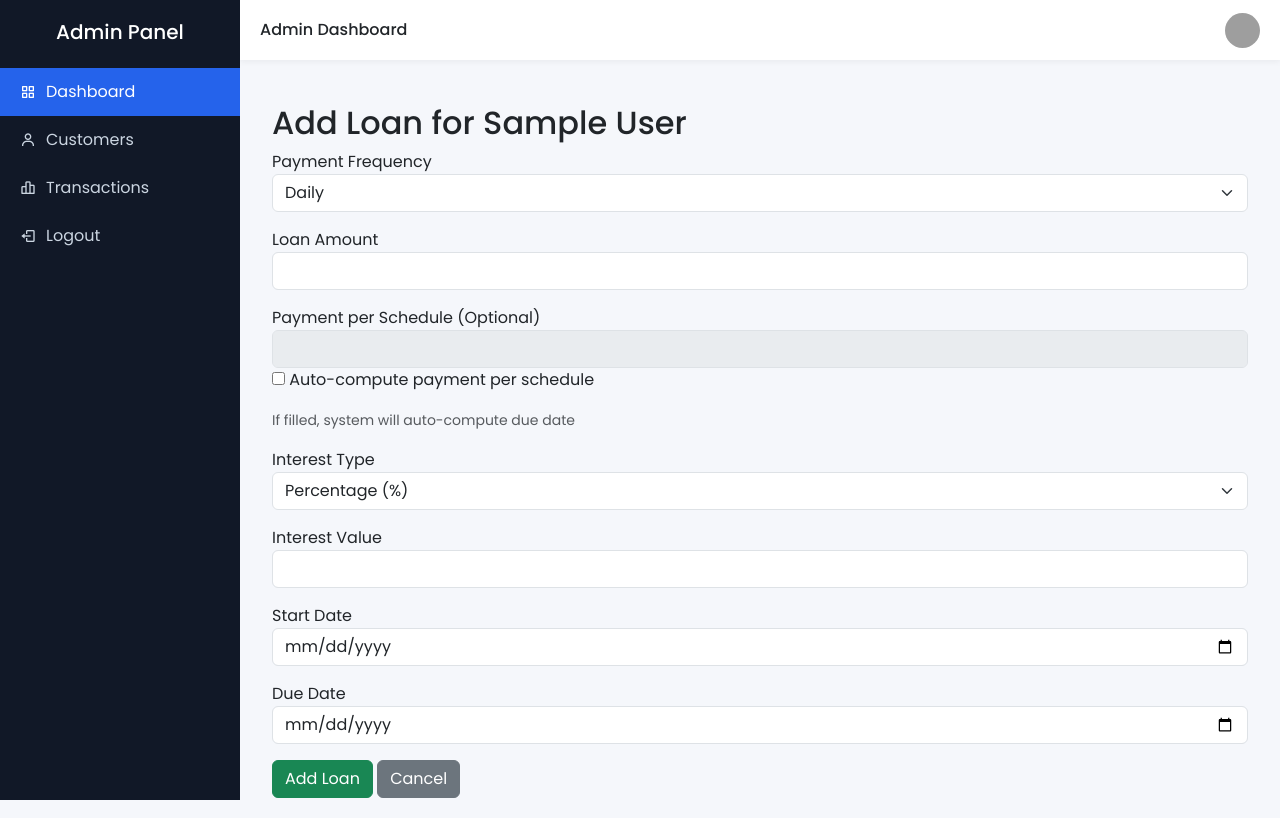
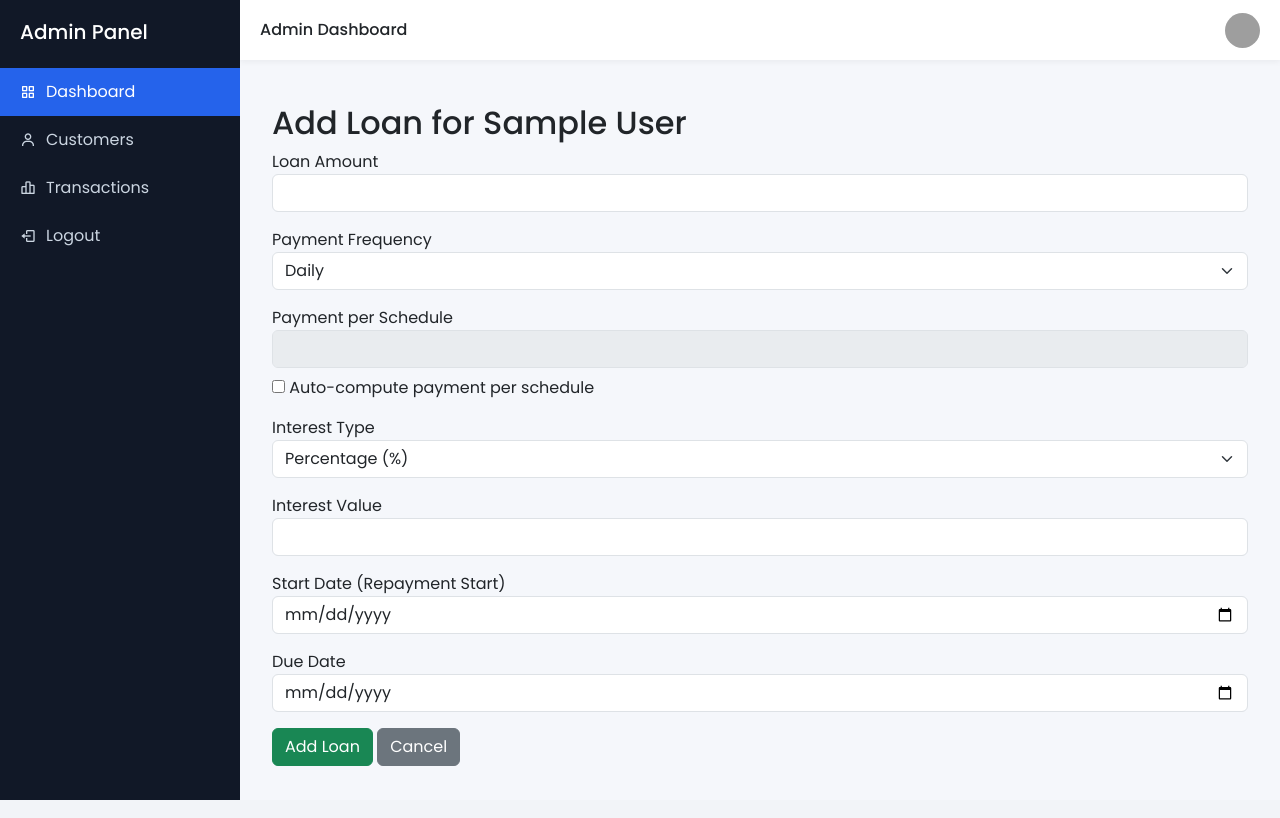
Before and after one commit to jonathan24-prog/Loan-management-System, a Django app: page /customer/1/add-loan/ in a window 1280 px wide. Run offline with Django 5.2, Linux system fonts and the light colour scheme; tables that the repository leaves empty hold one stand-in row (values such as "Sample post"); grey boxes are pictures that could not be loaded.

Commit message:
dashboard adjustments

```diff
--- a/loans/forms.py
+++ b/loans/forms.py
@@ -22,7 +22,15 @@ from .models import Loan
 from django import forms
 from .models import Loan
 
+from django import forms
+from .models import Loan
+
+from django import forms
+from .models import Loan
+
+
 class LoanForm(forms.ModelForm):
+
     INTEREST_TYPE_CHOICES = [
         ('percent', 'Percentage (%)'),
         ('amount', 'Fixed Amount'),
@@ -33,7 +41,6 @@ class LoanForm(forms.ModelForm):
         ('weekly', 'Weekly'),
         ('semi_monthly', 'Semi_monthly'),
         ('monthly', 'Monthly'),
-
     ]
 
     interest_type = forms.ChoiceField(
@@ -49,7 +56,6 @@ class LoanForm(forms.ModelForm):
         label='Interest'
     )
 
-    # ✅ NEW FIELD
     payment_frequency = forms.ChoiceField(
         choices=PAYMENT_FREQUENCY_CHOICES,
         widget=forms.Select(attrs={'class': 'form-select'}),
@@ -71,30 +77,31 @@ class LoanForm(forms.ModelForm):
             'interest_type',
             'interest_value',
             'payment_frequency',
-            'payment_amount',  # ✅ NEW
-            'start_date',
+            'payment_amount',
+            'start_date',   # 🟢 kept
             'due_date'
         ]
+
         widgets = {
             'loan_amount': forms.NumberInput(attrs={'class': 'form-control'}),
             'start_date': forms.DateInput(attrs={'type': 'date', 'class': 'form-control'}),
             'due_date': forms.DateInput(attrs={'type': 'date', 'class': 'form-control'}),
         }
 
-
     def clean(self):
         cleaned_data = super().clean()
         payment_amount = cleaned_data.get('payment_amount')
         due_date = cleaned_data.get('due_date')
 
-        # detect auto mode (payment_amount exists)
+        # AUTO MODE
         if payment_amount and payment_amount > 0:
-            # auto mode → due date NOT required
             return cleaned_data
 
-        # manual mode → due date required
+        # MANUAL MODE
         if not due_date:
-            raise forms.ValidationError("Due Date is required when Payment Amount is not set.")
+            raise forms.ValidationError(
+                "Due Date is required when Payment Amount is not set."
+            )
 
         return cleaned_data
 
--- a/loans/templates/loans/add_loan.html
+++ b/loans/templates/loans/add_loan.html
@@ -8,33 +8,26 @@
         {% csrf_token %}
 
         <div class="mb-3">
+            <label>Loan Amount</label>
+            {{ form.loan_amount }}
+        </div>
+
+        <div class="mb-3">
             <label>Payment Frequency</label>
             {{ form.payment_frequency }}
         </div>
 
         <div class="mb-3">
-            <label>Loan Amount</label>
-            {{ form.loan_amount }}
-        </div>
+            <label>Payment per Schedule</label>
+            {{ form.payment_amount }}
 
-
-
-        <!-- PAYMENT PER SCHEDULE -->
-        <div class="mb-3">
-            <label>Payment per Schedule (Optional)</label>
-
-            {{ form.payment_amount.as_widget }}
-            <!-- CHECKBOX -->
-            <div class="mb-3">
+            <div class="mt-2">
                 <label>
                     <input type="checkbox" id="autoPaymentToggle">
                     Auto-compute payment per schedule
                 </label>
             </div>
-
-            <small class="text-muted">If filled, system will auto-compute due date</small>
         </div>
-
 
         <div class="mb-3">
             <label>Interest Type</label>
@@ -47,7 +40,7 @@
         </div>
 
         <div class="mb-3">
-            <label>Start Date</label>
+            <label>Start Date (Repayment Start)</label>
             {{ form.start_date }}
         </div>
 
@@ -56,14 +49,23 @@
             {{ form.due_date }}
         </div>
 
+        <!-- AUTO DISPLAY ONLY -->
+        {% if loan %}
+        <div class="mb-3">
+            <label>Date Released</label>
+            <input type="text" class="form-control"
+                   value="{{ loan.date_released|date:'Y-m-d H:i' }}"
+                   readonly>
+        </div>
+        {% endif %}
+
         <button type="submit" class="btn btn-success">Add Loan</button>
         <a href="{% url 'customer_detail' customer.pk %}" class="btn btn-secondary">Cancel</a>
     </form>
 </div>
 
-<!-- JS LOGIC -->
 <script>
-    document.addEventListener("DOMContentLoaded", function () {
+document.addEventListener("DOMContentLoaded", function () {
     const toggle = document.getElementById("autoPaymentToggle");
     const paymentInput = document.querySelector("input[name='payment_amount']");
     const dueDateInput = document.querySelector("input[name='due_date']");
@@ -74,20 +76,17 @@
 
             dueDateInput.disabled = true;
             dueDateInput.value = "";
-            dueDateInput.style.backgroundColor = "#e9ecef";
         } else {
             paymentInput.disabled = true;
             paymentInput.value = "";
 
             dueDateInput.disabled = false;
-            dueDateInput.style.backgroundColor = "white";
         }
     }
 
     updateState();
     toggle.addEventListener("change", updateState);
 });
-
 </script>
 
 {% endblock %}
--- a/loans/templates/loans/base.html
+++ b/loans/templates/loans/base.html
@@ -23,6 +23,7 @@
         body {
             font-family: 'Poppins', sans-serif;
             background: #f5f7fb;
+            overflow-x: hidden;
         }
 
         /* Sidebar */
@@ -36,7 +37,7 @@
             color: #fff;
             padding-top: 20px;
             transition: 0.3s;
-            z-index: 1000;
+            z-index: 1050;
         }
 
         .sidebar a {
@@ -62,6 +63,18 @@
             margin-right: 10px;
         }
 
+        /* Sidebar Header */
+        .sidebar-header {
+            padding: 0 20px;
+        }
+
+        .close-sidebar {
+            font-size: 28px;
+            cursor: pointer;
+            display: none;
+            color: white;
+        }
+
         /* Topbar */
         .topbar {
             margin-left: 240px;
@@ -73,6 +86,9 @@
             padding: 0 20px;
             box-shadow: 0 2px 6px rgba(0,0,0,0.05);
             transition: 0.3s;
+            position: sticky;
+            top: 0;
+            z-index: 1000;
         }
 
         .topbar img {
@@ -91,6 +107,22 @@
             margin-left: 240px;
             padding: 20px;
             transition: 0.3s;
+        }
+
+        /* Overlay background for mobile */
+        .sidebar-overlay {
+            position: fixed;
+            top: 0;
+            left: 0;
+            width: 100%;
+            height: 100%;
+            background: rgba(0,0,0,0.4);
+            display: none;
+            z-index: 1040;
+        }
+
+        .sidebar-overlay.active {
+            display: block;
         }
 
         /* Mobile Responsive */
@@ -114,6 +146,10 @@
             .menu-toggle {
                 display: block;
             }
+
+            .close-sidebar {
+                display: block;
+            }
         }
     </style>
 
@@ -122,9 +158,17 @@
 
 <body>
 
+    <!-- Overlay -->
+    <div class="sidebar-overlay" id="sidebar-overlay"></div>
+
     <!-- Sidebar -->
     <div class="sidebar" id="sidebar">
-        <h5 class="text-center mb-4">Admin Panel</h5>
+
+        <!-- Sidebar Header -->
+        <div class="sidebar-header d-flex justify-content-between align-items-center mb-4">
+            <h5 class="mb-0">Admin Panel</h5>
+            <i class='bx bx-x close-sidebar' id="close-sidebar"></i>
+        </div>
 
         <a href="{% url 'dashboard' %}" class="active">
             <i class='bx bx-grid-alt'></i> Dashboard
@@ -150,7 +194,7 @@
         <img src="https://i.pravatar.cc/100" alt="">
     </div>
 
-    <!-- Content -->
+    <!-- Main Content -->
     <div class="main-content">
         {% block content %}
         {% endblock %}
@@ -160,9 +204,25 @@
     <script>
         const toggle = document.getElementById('menu-toggle');
         const sidebar = document.getElementById('sidebar');
+        const closeSidebar = document.getElementById('close-sidebar');
+        const overlay = document.getElementById('sidebar-overlay');
 
+        // Open sidebar
         toggle.addEventListener('click', () => {
-            sidebar.classList.toggle('active');
+            sidebar.classList.add('active');
+            overlay.classList.add('active');
+        });
+
+        // Close sidebar button
+        closeSidebar.addEventListener('click', () => {
+            sidebar.classList.remove('active');
+            overlay.classList.remove('active');
+        });
+
+        // Close when clicking overlay
+        overlay.addEventListener('click', () => {
+            sidebar.classList.remove('active');
+            overlay.classList.remove('active');
         });
     </script>
 
--- a/loans/templates/loans/mark_payment.html
+++ b/loans/templates/loans/mark_payment.html
@@ -1,11 +1,12 @@
 {% extends 'loans/base.html' %}
+{% load custom_filters %}
 
 {% block content %}
 <div class="container mt-4">
     <h4>Payment for {{ payment.loan.customer.full_name }}</h4>
     <p>Scheduled Amount: ₱{{ payment.amount }}</p>
     <p>Already Paid: ₱{{ payment.paid_amount|default:0 }}</p>
-    <p>Remaining: ₱{{ payment.amount|floatformat:2|add:"-payment.paid_amount"|default:payment.amount }}</p>
+    <p>Remaining: ₱{{ payment.amount|subtract:payment.paid_amount|floatformat:2 }}</p>
 
     <form method="post">
         {% csrf_token %}
--- a/loans/views.py
+++ b/loans/views.py
@@ -48,22 +48,26 @@ def logout_view(request):
 def dashboard(request):
     today = date.today()
     filter_type = request.GET.get('filter', 'month')
+    payments = PaymentSchedule.objects.filter(
+    is_paid=True,
+    paid_at__isnull=False
+)
 
     # DATE FILTER
     if filter_type == 'day':
-        payments = PaymentSchedule.objects.filter(date=today)
+        payments = payments.filter(paid_at__date=today)
 
     elif filter_type == 'week':
         start_week = today - timedelta(days=today.weekday())
-        payments = PaymentSchedule.objects.filter(date__gte=start_week)
+        payments = payments.filter(paid_at__date__gte=start_week)
 
     elif filter_type == 'year':
-        payments = PaymentSchedule.objects.filter(date__year=today.year)
+        payments = payments.filter(paid_at__year=today.year)
 
     else:
-        payments = PaymentSchedule.objects.filter(
-            date__year=today.year,
-            date__month=today.month
+        payments = payments.filter(
+            paid_at__year=today.year,
+            paid_at__month=today.month
         )
 
     payments = payments.filter(is_paid=True)
@@ -71,25 +75,76 @@ def dashboard(request):
     # TOTAL COLLECTION
     total_collection = payments.aggregate(total=Sum('amount'))['total'] or 0
 
+    emergency_collection = EmergencyPaymentSchedule.objects.filter(
+        is_paid=True
+    ).aggregate(total=Sum('amount'))['total'] or 0
+
+    total_collection = total_collection + emergency_collection
+
     # TOTAL RELEASED
     if filter_type == 'day':
-        loans = Loan.objects.filter(start_date=today)
+        loans = Loan.objects.filter(date_released__date=today)
+
     elif filter_type == 'week':
-        loans = Loan.objects.filter(start_date__gte=start_week)
-    elif filter_type == 'year':
-        loans = Loan.objects.filter(start_date__year=today.year)
-    else:
+        start_week = today - timedelta(days=today.weekday())
+        end_week = start_week + timedelta(days=6)
+
         loans = Loan.objects.filter(
-            start_date__year=today.year,
-            start_date__month=today.month
+            date_released__date__gte=start_week,
+            date_released__date__lte=end_week
         )
 
-    total_released = loans.aggregate(total=Sum('loan_amount'))['total'] or 0
+    elif filter_type == 'month':   # ✅ EXPLICIT MONTH FILTER
+        loans = Loan.objects.filter(
+            date_released__year=today.year,
+            date_released__month=today.month
+        )
+
+    elif filter_type == 'year':
+        loans = Loan.objects.filter(date_released__year=today.year)
+
+    else:
+        # default = current month
+        loans = Loan.objects.filter(
+            date_released__year=today.year,
+            date_released__month=today.month
+        )
+
+
+    emergency_released = EmergencyLoan.objects.all().aggregate(
+        total=Sum('loan_amount')
+    )['total'] or 0
+
+    total_released = (loans.aggregate(total=Sum('loan_amount'))['total'] or 0) + emergency_released
 
     # TOTAL INTEREST
-    total_interest_collected = total_collection - total_released
-    if total_interest_collected < 0:
-        total_interest_collected = 0
+    regular_paid = PaymentSchedule.objects.filter(
+        is_paid=True
+    ).aggregate(
+        total=Sum('amount')
+    )['total'] or 0
+
+    regular_released = Loan.objects.aggregate(
+        total=Sum('loan_amount')
+    )['total'] or 0
+
+    regular_interest = regular_paid - regular_released
+
+    if regular_interest < 0:
+        regular_interest = 0
+
+
+    # ---------------- EMERGENCY LOANS ----------------
+    emergency_interest = EmergencyPaymentSchedule.objects.filter(
+        is_paid=True,
+        payment_type='interest'
+    ).aggregate(
+        total=Sum('amount')
+    )['total'] or 0
+
+
+    # ---------------- FINAL TOTAL ----------------
+    total_interest_collected = regular_interest + emergency_interest
 
     # STATS
     total_customers = Customer.objects.count()
@@ -98,7 +153,13 @@ def dashboard(request):
     ).distinct().count()
 
     total_loans = Loan.objects.count()
-    ongoing_loans = Loan.objects.filter(remaining_balance__gt=0).count()
+
+
+    regular_ongoing = Loan.objects.filter(remaining_balance__gt=0).count()
+    emergency_ongoing = EmergencyLoan.objects.filter(remaining_principal__gt=0).count()
+
+    ongoing_loans = regular_ongoing + emergency_ongoing
+
     paid_loans = Loan.objects.filter(remaining_balance=0).count()
 
     overdue_payments = PaymentSchedule.objects.filter(
@@ -298,6 +359,7 @@ from dateutil.relativedelta import relativedelta  # install if needed
 from math import ceil
 from datetime import timedelta
 from dateutil.relativedelta import relativedelta
+import calendar
 
 def add_loan(request, pk):
     customer = get_object_or_404(Customer, pk=pk)
@@ -384,7 +446,7 @@ def add_loan(request, pk):
                         ))
 
                 elif loan.payment_frequency == 'semi_monthly':
-                    import calendar
+
 
                     dates = []
                     temp_date = current_date
@@ -447,7 +509,8 @@ def add_loan(request, pk):
 
     return render(request, 'loans/add_loan.html', {
         'form': form,
-        'customer': customer
+        'customer': customer,
+
     })
 
 def reloan(request, pk):
```
Also changed, not shown: lms_project/settings.py (+16 -16 lines), loans/models.py (+40 -7 lines), loans/templates/loans/customer_detail.html (+6 -5 lines), loans/templatetags/custom_filters.py (added, +10 -0 lines), loans/migrations/0014_loan_date_released.py (added), loans/templatetags/__init__.py (added).
